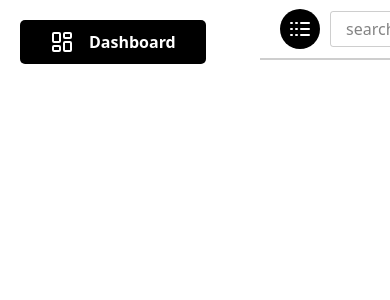
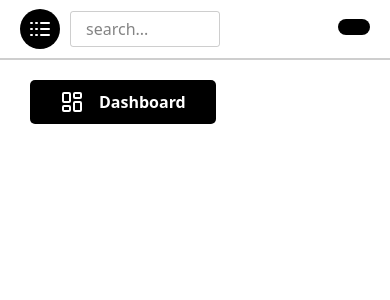
Before and after one commit to sohelrana2002/eBook-Application, a React (Vite) app in the folder admin/: page / in a window 390 px wide. Shown: the top 300 px of the page. Built offline with nearby package versions, Linux system fonts and the light colour scheme; sample sign-in values are in the browser's storage.

Commit message:
fixed layout issue

```diff
--- a/admin/src/layout/DashboardLayout/DashboardLayout.css
+++ b/admin/src/layout/DashboardLayout/DashboardLayout.css
@@ -116,7 +116,7 @@ html {
 }
 
 .right__dashboard-content {
-    padding: 80px 30px 0 30px;
+    padding: 90px 30px 0 30px;
 }
 
 
@@ -142,6 +142,14 @@ html {
         width: 100vw;
         left: 0;
     }
+
+    .nav__dashboardlayout {
+        left: 0;
+    }
+
+    .right__dashboard-content {
+        padding: 80px 30px 0 30px;
+    }
 }
 
 /* ============MEDIA QURIES(SMALL SCREEN)============== */
@@ -153,8 +161,4 @@ html {
     .nav__dashboardlayout {
         padding: 0 20px;
     }
-
-    .right__dashboard-content {
-        padding: 20px 30px 0 20px;
-    }
 }
```
